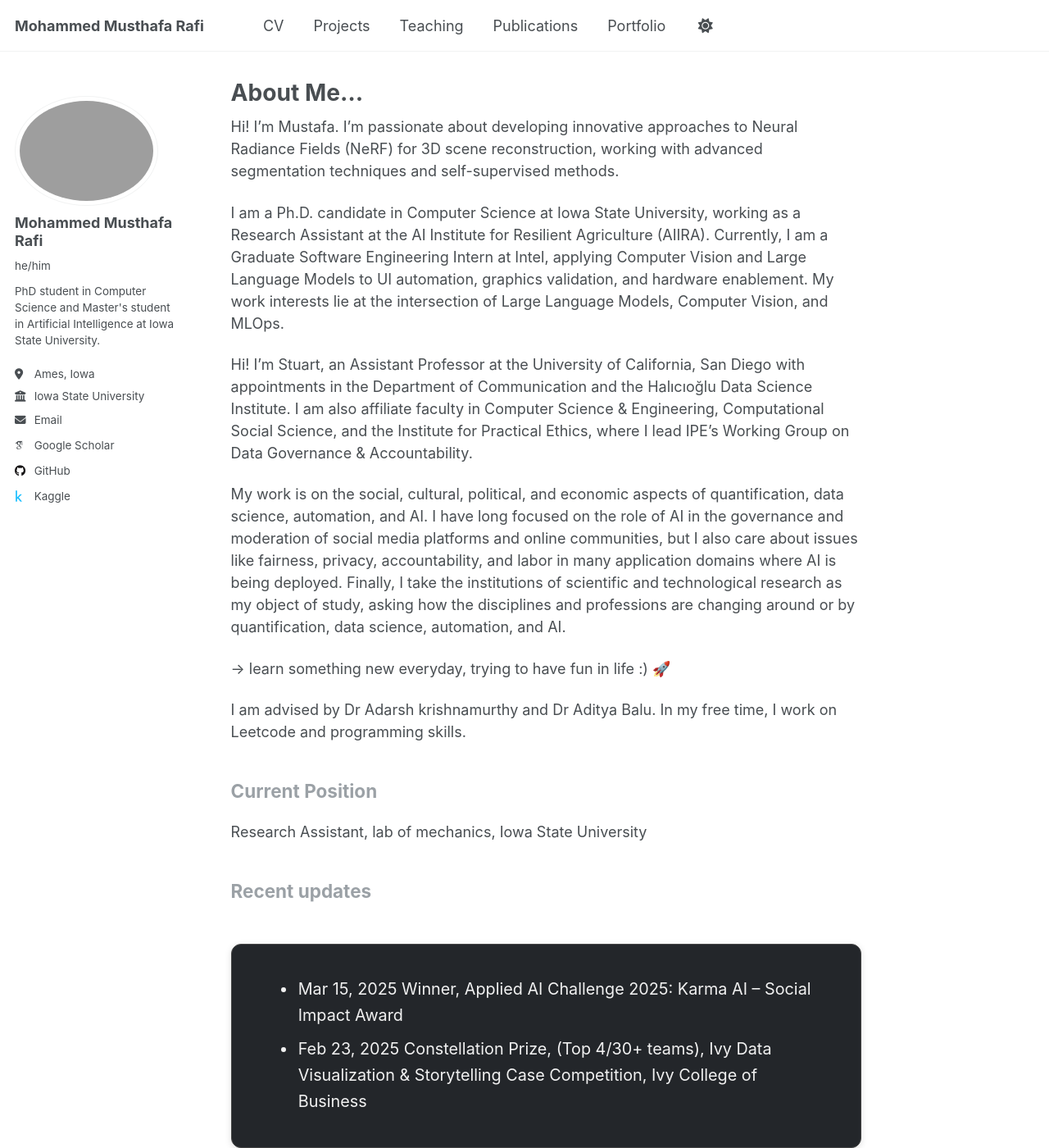
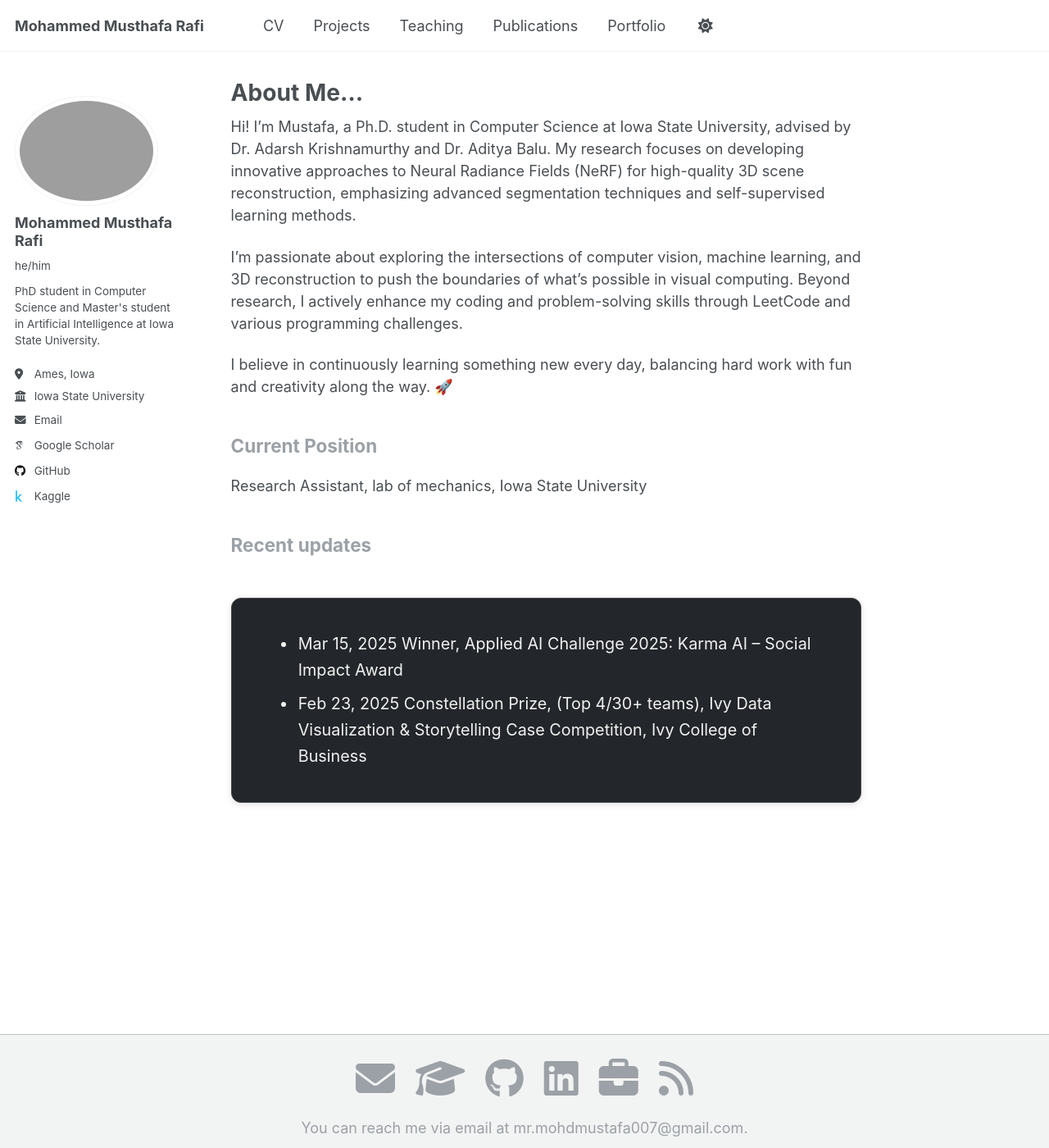
Before and after one commit to itsMustafamr/itsmustafamr.github.io, a Jekyll site: the page built from _pages/about.md, in a window 1280 px wide and 1400 px high. Shown: the whole window at 82% size. Built offline with Jekyll 4.4.1, drawn with Linux system fonts in a browser that asks for light colours; some web fonts are replaced.

Commit message:
made my about page somewhat perfect now

```diff
--- a/_pages/about.md
+++ b/_pages/about.md
@@ -9,19 +9,13 @@ redirect_from:
 ---
 
 
+Hi! I'm Mustafa, a Ph.D. student in Computer Science at Iowa State University, advised by Dr. Adarsh Krishnamurthy and Dr. Aditya Balu. My research focuses on developing innovative approaches to Neural Radiance Fields (NeRF) for high-quality 3D scene reconstruction, emphasizing advanced segmentation techniques and self-supervised learning methods.
+
+I’m passionate about exploring the intersections of computer vision, machine learning, and 3D reconstruction to push the boundaries of what's possible in visual computing. Beyond research, I actively enhance my coding and problem-solving skills through LeetCode and various programming challenges.
+
+I believe in continuously learning something new every day, balancing hard work with fun and creativity along the way. 🚀
 <!-- I am doing my Master's in Artificial Intelligence at Iowa State University along with my PhD in Computer Science. My research involves developing innovative approaches to Neural Radiance Fields (NeRF) for 3D scene reconstruction, focusing on novel capture setups with stationary cameras and rotating objects. I work with advanced segmentation techniques, self-supervised methods like NeRF-SOS, and attention-aware architectures for automatic object discovery and clean 3D reconstruction. -->
-Hi! I'm Mustafa. I'm passionate about developing innovative approaches to Neural Radiance Fields (NeRF) for 3D scene reconstruction, working with advanced segmentation techniques and self-supervised methods.
 
-I am a Ph.D. candidate in Computer Science at Iowa State University, working as a Research Assistant at the AI Institute for Resilient Agriculture (AIIRA). Currently, I am a Graduate Software Engineering Intern at Intel, applying Computer Vision and Large Language Models to UI automation, graphics validation, and hardware enablement. My work interests lie at the intersection of Large Language Models, Computer Vision, and MLOps.
-
-
-Hi! I’m Stuart, an Assistant Professor at the University of California, San Diego with appointments in the Department of Communication and the Halıcıoğlu Data Science Institute. I am also affiliate faculty in Computer Science & Engineering, Computational Social Science, and the Institute for Practical Ethics, where I lead IPE’s Working Group on Data Governance & Accountability.
-
-My work is on the social, cultural, political, and economic aspects of quantification, data science, automation, and AI. I have long focused on the role of AI in the governance and moderation of social media platforms and online communities, but I also care about issues like fairness, privacy, accountability, and labor in many application domains where AI is being deployed. Finally, I take the institutions of scientific and technological research as my object of study, asking how the disciplines and professions are changing around or by quantification, data science, automation, and AI.
-
--> learn something new everyday, trying to have fun in life :) 🚀
-
-I am advised by Dr Adarsh krishnamurthy and Dr Aditya Balu.  In my free time, I work on Leetcode and programming skills.
 
 ## Current Position
 Research Assistant, lab of mechanics, Iowa State University
```
